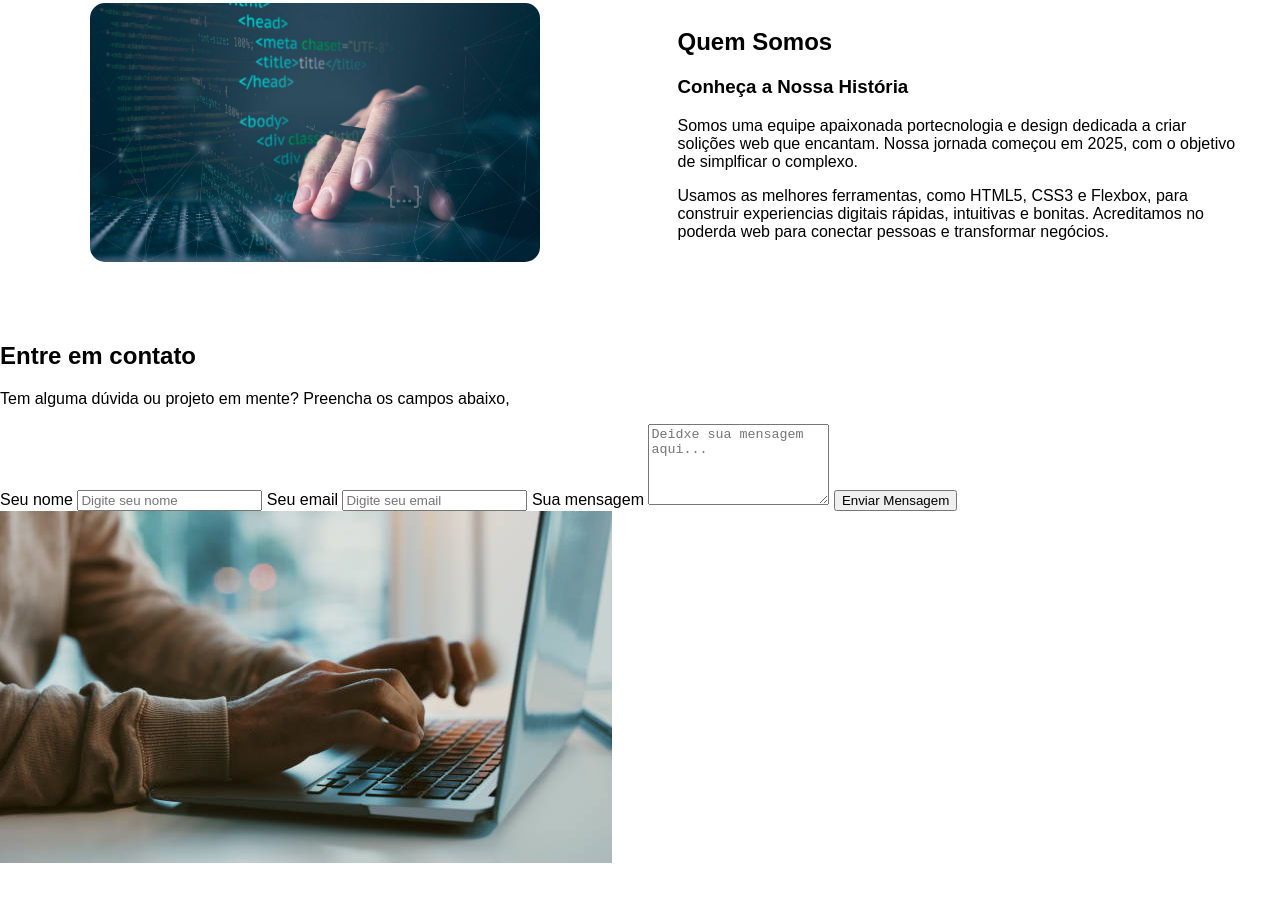
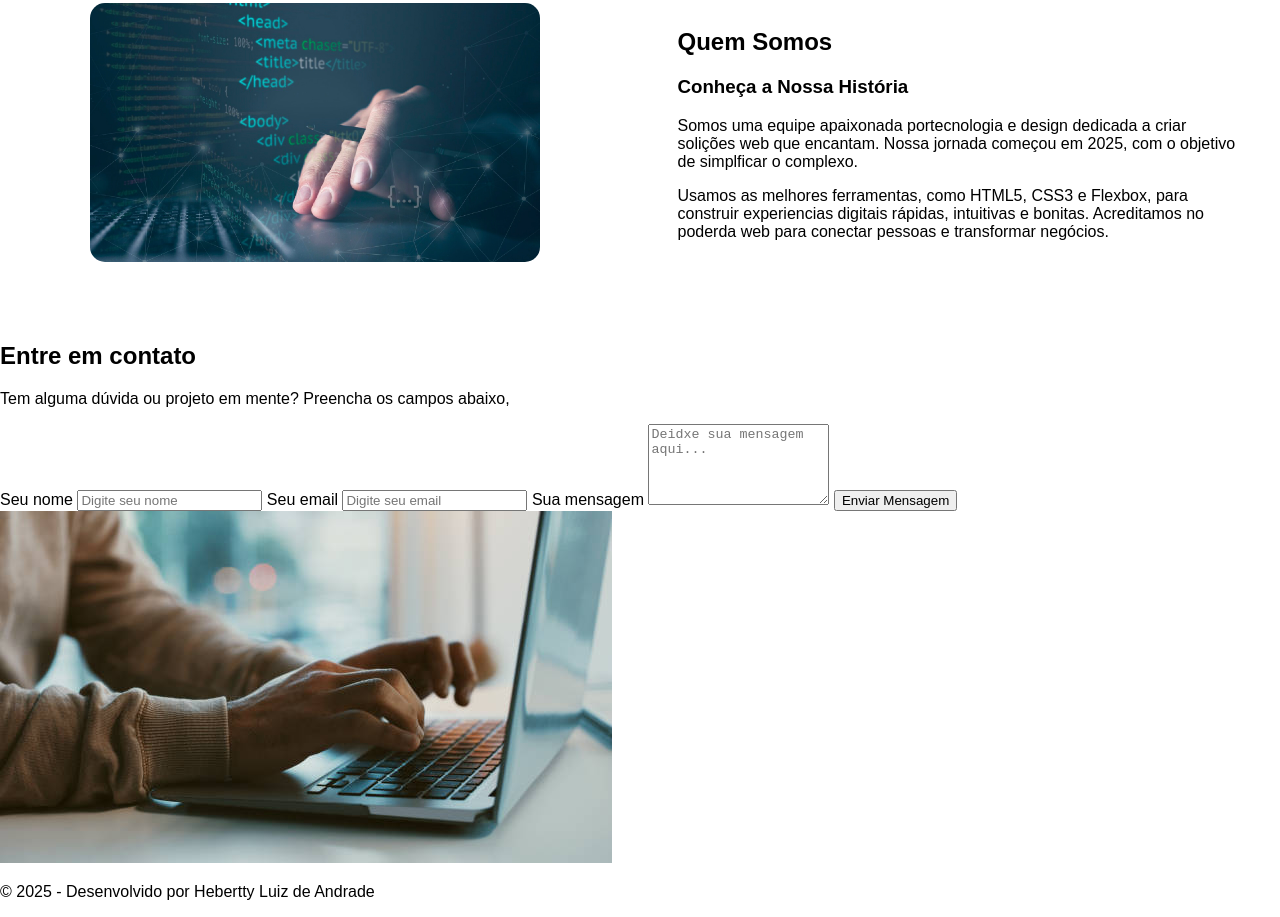
Before and after one commit to heberttyevans-alt/meuPrimeiroSiteDoCursoDeTecnicoWeb, a plain HTML site: page index.html in a window 1280 px wide. Shown: the part 1202-2119 px from the top of the page. Before the commit the page ends 2069 px from the top, so only its background shows below. Drawn offline with Linux system fonts and the light colour scheme.

Commit message:
acrescimoDoFooter

```diff
--- a/index.html
+++ b/index.html
@@ -89,5 +89,9 @@
         </section>
     </main>
 
+     <footer>
+    <p>&copy; 2025 - Desenvolvido por Hebertty Luiz de Andrade</p>
+    </footer>
+
 </body>
 </html>
```
